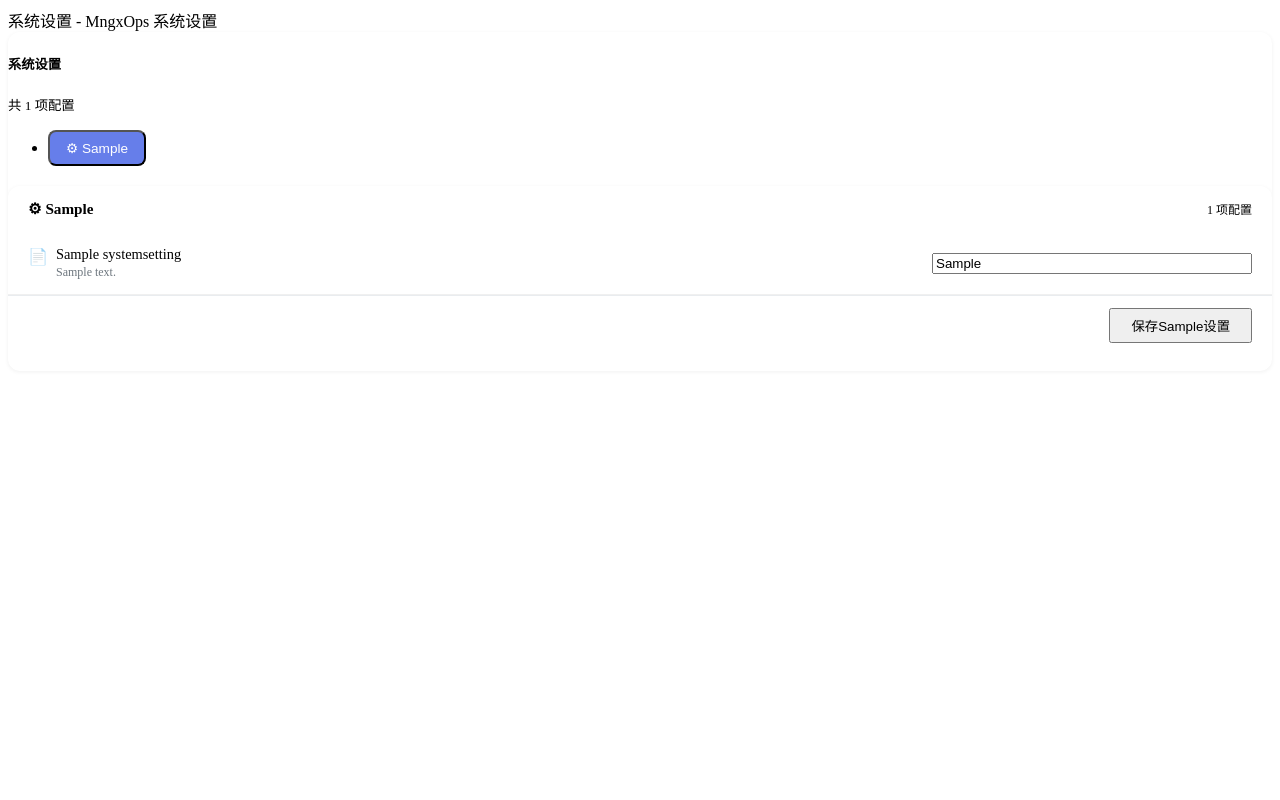
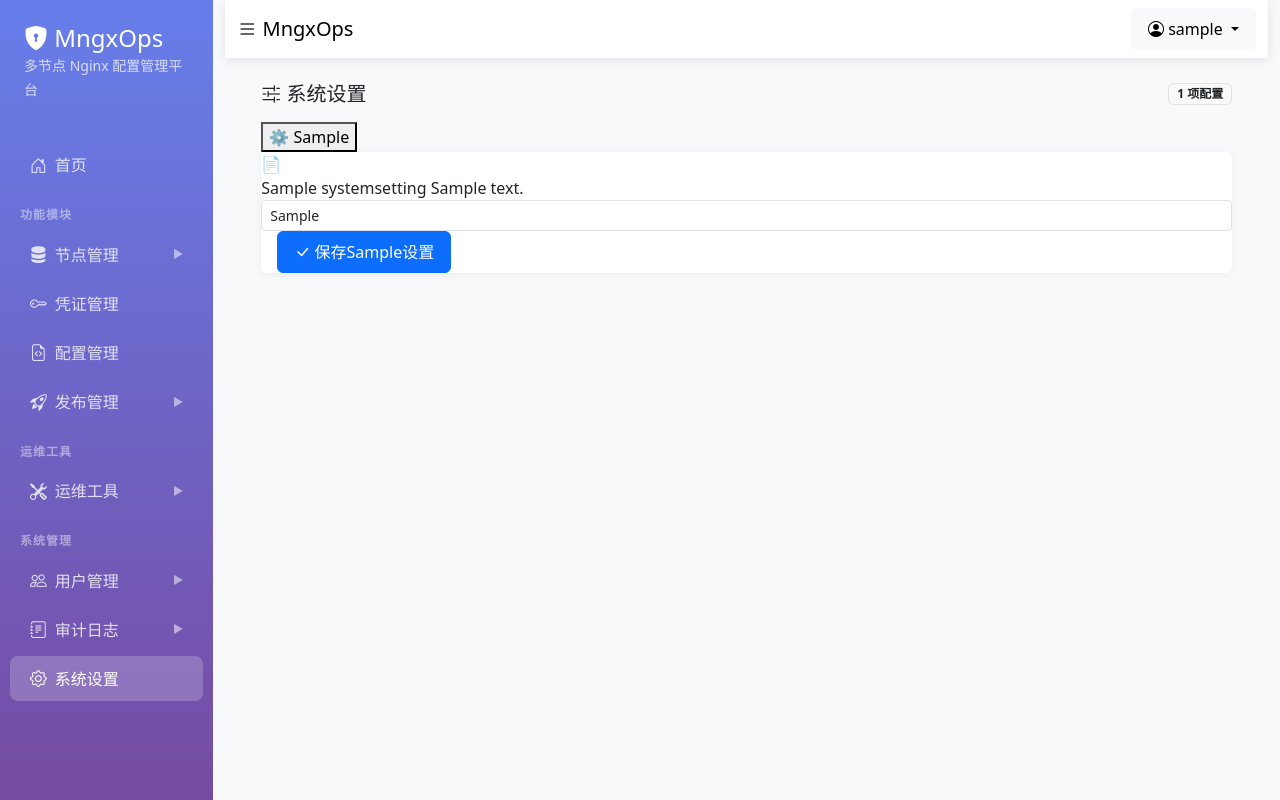
Before and after one commit to zerotocode398/mngxops, a Django app: page /settings/ in a window 1280 px wide. Run offline with Django 4.2, Linux system fonts and the light colour scheme; a user stored in the database is signed in; tables that the repository leaves empty hold one stand-in row (values such as "Sample post").

Commit message:
系统设置 demo

```diff
--- a/apps/settings/templates/settings/index.html
+++ b/apps/settings/templates/settings/index.html
@@ -1,141 +1,137 @@
+{% extends "base.html" %}
+
 {% block title %}系统设置 - MngxOps{% endblock %}
-{% block page_title %}系统设置{% endblock %}
 
 {% block extra_head %}
 <style>
-    .settings-card {
-        border: none;
-        box-shadow: 0 1px 4px rgba(0,0,0,0.06);
-        border-radius: 12px;
-        overflow: hidden;
+    .settings-tabs {
+        display: flex;
+        flex-wrap: wrap;
+        gap: 8px;
+        margin-bottom: 24px;
     }
-    .settings-card-header {
+    .settings-tab-btn {
+        padding: 8px 18px;
+        border-radius: 10px;
+        border: 1px solid #e9ecef;
+        background: #fff;
+        color: #6c757d;
+        font-weight: 500;
+        font-size: 0.85rem;
+        cursor: pointer;
+        transition: all 0.2s;
+        white-space: nowrap;
+    }
+    .settings-tab-btn:hover {
+        background: #f8f9fa;
+        border-color: #dee2e6;
+        color: #495057;
+    }
+    .settings-tab-btn.active {
+        background: #667eea;
+        border-color: #667eea;
+        color: #fff;
+    }
+
+    .setting-group {
+        margin-bottom: 28px;
+    }
+    .setting-group-title {
+        display: flex;
+        align-items: center;
+        gap: 10px;
+        padding: 0 0 12px 0;
+        border-bottom: 2px solid #e9ecef;
+        margin-bottom: 16px;
+        font-size: 1rem;
+        font-weight: 600;
+        color: #212529;
+    }
+    .setting-group-title .badge {
+        font-size: 0.78rem;
+        font-weight: 500;
+    }
+    .setting-row {
         display: flex;
         align-items: center;
         justify-content: space-between;
-        padding: 14px 20px;
-        border-bottom: none;
-        font-weight: 600;
-        font-size: 0.95rem;
-    }
-    .settings-card-header .badge {
-        font-weight: 500;
-        font-size: 0.75rem;
-    }
-    .group-dashboard .settings-card-header { background: #f0f3ff; color: #4a5fc1; }
-    .group-dashboard .settings-card-header .badge { background: #667eea; }
-    .group-node .settings-card-header { background: #f0fff4; color: #1a7a32; }
-    .group-node .settings-card-header .badge { background: #28a745; }
-    .group-credential .settings-card-header { background: #fffbe6; color: #8a6d14; }
-    .group-credential .settings-card-header .badge { background: #e6a817; }
-    .group-config .settings-card-header { background: #e8f8fa; color: #0e6b77; }
-    .group-config .settings-card-header .badge { background: #17a2b8; }
-    .group-release .settings-card-header { background: #fff5f5; color: #a82828; }
-    .group-release .settings-card-header .badge { background: #dc3545; }
-    .group-audit .settings-card-header { background: #f8f4ff; color: #5a339b; }
-    .group-audit .settings-card-header .badge { background: #6f42c1; }
-    .group-system .settings-card-header { background: #f4f5f6; color: #383d41; }
-    .group-system .settings-card-header .badge { background: #495057; }
-
-    .settings-item {
-        display: flex;
-        align-items: center;
-        justify-content: space-between;
-        padding: 14px 20px;
-        border-bottom: 1px solid #f0f0f0;
+        padding: 12px 16px;
+        border-radius: 8px;
         transition: background-color 0.15s;
     }
-    .settings-item:last-child { border-bottom: none; }
-    .settings-item:hover { background-color: #fafbfc; }
-    .settings-item-label {
-        flex: 0 0 260px;
-        font-weight: 500;
-        font-size: 0.9rem;
+    .setting-row:hover {
+        background-color: #f8f9fa;
+    }
+    .setting-info {
+        flex: 0 0 280px;
         display: flex;
         align-items: flex-start;
-        gap: 8px;
+        gap: 10px;
     }
-    .settings-item-icon {
-        font-size: 1rem;
+    .setting-info-icon {
+        font-size: 1.1rem;
         margin-top: 1px;
-        opacity: 0.7;
+        opacity: 0.5;
     }
-    .settings-item-text small {
-        font-weight: 400;
-        color: #6c757d;
+    .setting-info-text {
+        line-height: 1.4;
+    }
+    .setting-info-text .label {
+        font-size: 0.88rem;
+        font-weight: 500;
+        color: #212529;
+    }
+    .setting-info-text .desc {
+        font-size: 0.78rem;
+        color: #868e96;
         display: block;
         margin-top: 2px;
     }
-    .settings-item-control {
+    .setting-control {
         display: flex;
         align-items: center;
-        gap: 8px;
+        gap: 10px;
         flex: 1;
-        max-width: 320px;
+        max-width: 340px;
     }
-    .settings-item-control input[type="number"],
-    .settings-item-control input[type="text"] {
+    .setting-control input[type="number"],
+    .setting-control input[type="text"] {
         flex: 1;
     }
-    .settings-unit {
+    .setting-unit {
         font-size: 0.8rem;
-        color: #6c757d;
+        color: #868e96;
         white-space: nowrap;
-        min-width: 36px;
-        text-align: left;
+        min-width: 32px;
     }
-    .settings-item-control .form-switch {
+    .setting-control .form-switch {
         padding-left: 2.5em;
         margin-bottom: 0;
     }
 
-    .nav-pills .nav-link {
-        color: #6c757d;
-        padding: 8px 16px;
-        border-radius: 8px;
-        font-weight: 500;
-        font-size: 0.85rem;
-        transition: all 0.2s;
-    }
-    .nav-pills .nav-link:hover {
-        background: #f0f3ff;
-        color: #4a5fc1;
-    }
-    .nav-pills .nav-link.active {
-        background: #667eea;
-        color: #fff;
-    }
-    .nav-pills {
-        gap: 6px;
-        margin-bottom: 20px;
-    }
-
-    .settings-save-bar {
-        padding: 12px 20px;
-        border-top: 1px solid #e9ecef;
+    .setting-save-bar {
         display: flex;
         justify-content: flex-end;
         align-items: center;
         gap: 12px;
+        padding-top: 16px;
+        border-top: 1px solid #f0f0f0;
+        margin-top: 8px;
     }
-    .settings-save-bar .btn {
-        padding: 6px 20px;
+    .setting-save-bar .btn {
+        padding: 6px 24px;
         font-weight: 500;
     }
 
     .settings-empty {
         text-align: center;
-        padding: 60px 20px;
+        padding: 80px 20px;
         color: #adb5bd;
     }
     .settings-empty .empty-icon {
-        font-size: 3rem;
+        font-size: 3.5rem;
         margin-bottom: 16px;
         display: block;
-    }
-    .settings-empty p {
-        font-size: 0.9rem;
-        margin-bottom: 8px;
     }
     .settings-empty code {
         background: #f0f3ff;
@@ -148,19 +144,19 @@
 {% endblock %}
 
 {% block content %}
-<div class="card settings-card">
-    <div class="card-header d-flex justify-content-between align-items-center">
+<div class="container-fluid">
+    <div class="d-flex justify-content-between align-items-center mb-3">
         <h5 class="mb-0"><i class="bi bi-sliders2"></i> 系统设置</h5>
         {% if groups %}
-        <small class="text-muted">共 {{ total_count }} 项配置</small>
+        <span class="badge bg-light text-dark border">{{ total_count }} 项配置</span>
         {% endif %}
     </div>
-    <div class="card-body">
+
     {% if groups %}
-        <ul class="nav nav-pills" id="settingsTabs" role="tablist">
+    <!-- 分组标签 -->
+    <div class="settings-tabs" id="settingsTabs" role="tablist">
         {% for group_name, items in groups.items %}
-            <li class="nav-item" role="presentation">
-                <button class="nav-link {% if group_name == active_group %}active{% endif %}"
+        <button class="settings-tab-btn {% if group_name == active_group %}active{% endif %}"
                 id="tab-{{ forloop.counter }}"
                 data-bs-toggle="tab"
                 data-bs-target="#group-{{ forloop.counter }}"
@@ -176,57 +172,39 @@
             {% else %}⚙{% endif %}
             {{ group_name }}
         </button>
-            </li>
         {% endfor %}
-        </ul>
+    </div>
 
+    <!-- 分组内容 -->
     <div class="tab-content" id="settingsTabContent">
         {% for group_name, items in groups.items %}
         <div class="tab-pane fade {% if group_name == active_group %}show active{% endif %}"
              id="group-{{ forloop.counter }}" role="tabpanel">
-
-                {% with g=group_name %}
-                <div class="card settings-card mb-4 {% if g == '仪表盘' %}group-dashboard{% elif g == '节点管理' %}group-node{% elif g == '凭证管理' %}group-credential{% elif g == '配置管理' %}group-config{% elif g == '发布管理' %}group-release{% elif g == '审计日志' %}group-audit{% elif g == '系统' %}group-system{% endif %}">
-                    <div class="settings-card-header">
-                        <span>
-                            {% if g == "仪表盘" %}📊
-                            {% elif g == "节点管理" %}🔌
-                            {% elif g == "凭证管理" %}🔑
-                            {% elif g == "配置管理" %}📝
-                            {% elif g == "发布管理" %}🚀
-                            {% elif g == "审计日志" %}📜
-                            {% elif g == "系统" %}🖥
-                            {% else %}⚙{% endif %}
-                            {{ g }}
-                        </span>
-                        <span class="badge rounded-pill">{{ items|length }} 项配置</span>
-                    </div>
-
+            <div class="card">
+                <div class="card-body p-0">
                     <form method="post" action="{% url 'settings:save' %}" class="settings-form">
                         {% csrf_token %}
                         <input type="hidden" name="group" value="{{ group_name }}">
                         {% for setting in items %}
-                        <div class="settings-item">
-                            <div class="settings-item-label">
-                                <span class="settings-item-icon">
+                        <div class="setting-row {% if forloop.last %}border-bottom-0{% endif %}" style="border-bottom:1px solid #f0f0f0">
+                            <div class="setting-info">
+                                <span class="setting-info-icon">
                                     {% if setting.type == "boolean" %}🔘
                                     {% elif setting.type == "integer" %}#️⃣
                                     {% else %}📄{% endif %}
                                 </span>
-                                <div class="settings-item-text">
-                                    {{ setting.label }}
-                                    <small>{{ setting.description }}</small>
+                                <div class="setting-info-text">
+                                    <span class="label">{{ setting.label }}</span>
+                                    <span class="desc">{{ setting.description }}</span>
                                 </div>
                             </div>
-                            <div class="settings-item-control">
+                            <div class="setting-control">
                                 {% if setting.type == "integer" %}
-                                <input type="number"
-                                       class="form-control form-control-sm"
-                                       name="{{ setting.key }}"
-                                       value="{{ setting.value }}"
+                                <input type="number" class="form-control form-control-sm"
+                                       name="{{ setting.key }}" value="{{ setting.value }}"
                                        placeholder="{{ setting.placeholder }}">
                                 {% if setting.help_unit %}
-                                <span class="settings-unit">{{ setting.help_unit }}</span>
+                                <span class="setting-unit">{{ setting.help_unit }}</span>
                                 {% endif %}
                                 {% elif setting.type == "boolean" %}
                                 <div class="form-check form-switch">
@@ -235,19 +213,17 @@
                                            {% if setting.value == "true" %}checked{% endif %}>
                                 </div>
                                 {% else %}
-                                <input type="text"
-                                       class="form-control form-control-sm"
-                                       name="{{ setting.key }}"
-                                       value="{{ setting.value }}"
+                                <input type="text" class="form-control form-control-sm"
+                                       name="{{ setting.key }}" value="{{ setting.value }}"
                                        placeholder="{{ setting.placeholder }}">
                                 {% if setting.help_unit %}
-                                <span class="settings-unit">{{ setting.help_unit }}</span>
+                                <span class="setting-unit">{{ setting.help_unit }}</span>
                                 {% endif %}
                                 {% endif %}
                             </div>
                         </div>
                         {% endfor %}
-                        <div class="settings-save-bar">
+                        <div class="setting-save-bar px-3">
                             {% if can_update %}
                             <button type="submit" class="btn btn-primary">
                                 <i class="bi bi-check-lg"></i> 保存{{ group_name }}设置
@@ -258,18 +234,17 @@
                         </div>
                     </form>
                 </div>
-                {% endwith %}
+            </div>
         </div>
         {% endfor %}
     </div>
     {% else %}
     <div class="settings-empty">
         <span class="empty-icon">⚙️</span>
-            <p class="text-muted">暂无可配置项</p>
-            <p>请运行 <code>seed_default_settings()</code> 初始化预设配置。</p>
+        <p>暂无可配置项</p>
+        <p class="small">请运行 <code>seed_default_settings()</code> 初始化预设配置。</p>
     </div>
     {% endif %}
-    </div>
 </div>
 {% endblock %}
 
@@ -310,14 +285,15 @@ document.addEventListener('DOMContentLoaded', function() {
             })
             .then(function(resp) { return resp.json(); })
             .then(function(data) {
+                var ok = data.success || data.message;
                 if (data.success) {
-                    showToast('✅ ' + data.message || '保存成功', 'success');
+                    showToast('✅ 保存成功', 'success');
                 } else {
                     showToast('❌ ' + (data.message || '保存失败'), 'danger');
                 }
             })
             .catch(function(err) {
-                showToast('❌ 保存失败: ' + err.message, 'danger');
+                showToast('❌ 请求失败', 'danger');
             })
             .finally(function() {
                 btn.disabled = false;
@@ -329,11 +305,10 @@ document.addEventListener('DOMContentLoaded', function() {
     function showToast(message, type) {
         var existing = document.querySelector('.settings-toast');
         if (existing) existing.remove();
-
         var toast = document.createElement('div');
         toast.className = 'alert alert-' + type + ' alert-dismissible fade show position-fixed top-0 end-0 m-3 settings-toast shadow-sm';
         toast.style.zIndex = '9999';
-        toast.style.minWidth = '280px';
+        toast.style.minWidth = '260px';
         toast.style.borderRadius = '10px';
         toast.style.fontSize = '0.9rem';
         toast.innerHTML = message + '<button type="button" class="btn-close" data-bs-dismiss="alert"></button>';
```
Lines whose indentation alone changed are shown as unchanged.
